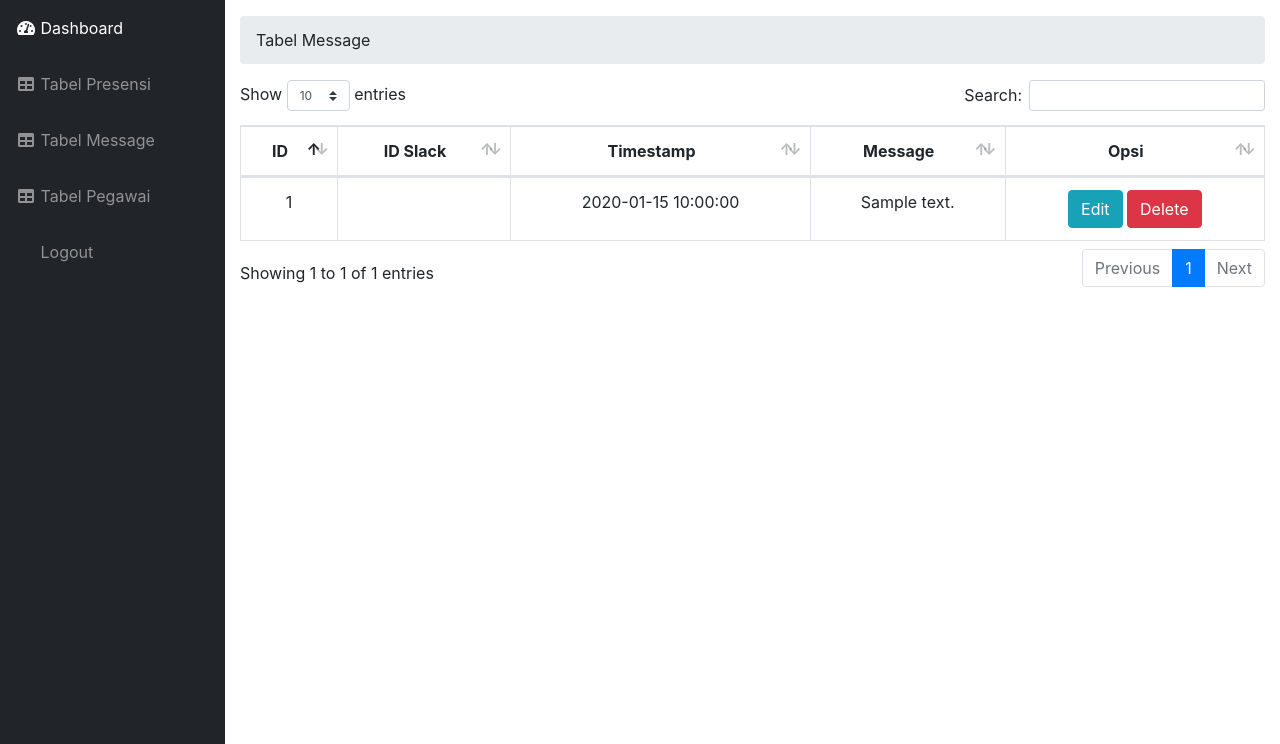
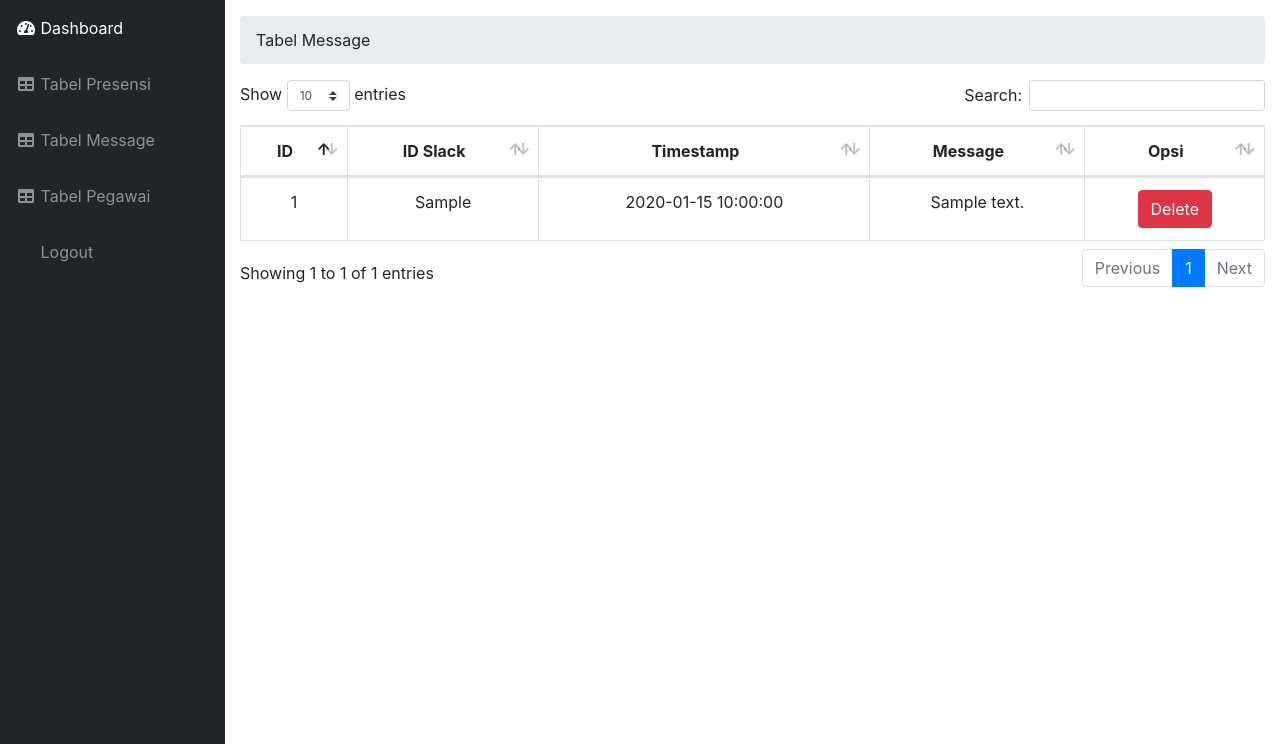
Before and after one commit to duwiharyanto/sistemayoabsen, a PHP site: page /includes/tabel_message.php in a window 1280 px wide. Shown: the part 56-800 px from the top of the page. Run offline with PHP 8.4, Linux system fonts and the light colour scheme; tables that the repository leaves empty or names only in its code hold one stand-in row (values such as "Sample post"); data that the repository does not hold is empty.

Commit message:
removing edit from message

```diff
--- a/api/slack.php
+++ b/api/slack.php
@@ -6,7 +6,7 @@ $data = json_decode(file_get_contents('php://input'), true);
 //print_r($data['user']['timestamp']);
 // Tabel Message
 foreach ((array)$data as $value) {
-	$sql = mysqli_query($connection, "INSERT INTO tb_message (id, idSlack, timestamp, message) values ('"."','".$value['slack_id']."','".$value['timestamp']."','".$value['message']."')");
+	$sql = mysqli_query($connection, "INSERT INTO tb_message (id, user, timestamp, message) values ('"."','".$value['slack_id']."','".$value['timestamp']."','".$value['message']."')");
 	}
 
 
--- a/includes/tabel_message.php
+++ b/includes/tabel_message.php
@@ -55,14 +55,10 @@ require "../config/config.php";
 
                 		      <tr>
                               <td><?php echo $no++; ?></td>
-                				<td><?php echo $data['idSlack']; ?></td>
+                				<td><?php echo $data['user']; ?></td>
                 				<td><?php echo $data['timestamp']; ?></td>
                 				<td><?php echo $data['message']; ?></td>
                 				<td>
-                                    <button type="button" class="btn btn-info edit_button"
-                                    data-toggle="modal" data-target="#edit"
-                                    data-id="<?php echo $data['idSlack']; ?>"
-                                    data-namaSlack = "<?php echo $data['namaSlack']; ?>"> Edit </button>
 
                                     <button type="button" class="btn btn-danger" href="#" data-href="delete_message.php?id=<?php echo $data['id']; ?>" data-toggle="modal" data-target="#delete">Delete</button>
                                 </td>
@@ -76,36 +72,6 @@ require "../config/config.php";
           </div>
 	   </div>
     </div>
-</div>
-
-<!-- Edit Message Modal -->
-<div class="modal fade" id="edit" tabindex="-1" role="dialog" aria-labelledby="myModalLabel" aria-hidden="true">
-    <div class="modal-dialog">
-         <div class="modal-content">
-                 <div class="modal-header">
-                    <h4 class="modal-title" id="myModalLabel">Edit Pegawai</h4>
-                        <button type="button" class="close" data-dismiss="modal" aria-hidden="true">&times;</button>
-                 </div>
-            <div class="modal-body">
-                <div class="fetched-data">
-         <form role="form" action="update_message.php" method="POST">
-               <div class="form-group">
-                     <label for="user">ID Slack:</label><br>
-                        <input type="text" class="form-control idSlack" name="idSlack" id="idSlack" value="<?php echo $data['idSlack']; ?>" readonly>
-            </div>
-            <div class="form-group">
-                     <label for="user">Message:</label><br>
-                        <input type="text" class="form-control message" name="message" id="message" value="<?php echo $data['message']; ?>">
-            </div>
-            <div class="modal-footer">
-                     <button type="button" name="close" class="btn btn-default" data-dismiss="modal">Close</button>
-                     <button type="submit" name="update" class="btn btn-info">Update</button>
-                    </div>
-                </form>
-            </div>
-         </div>
-        </div>
-     </div>
 </div>
 
 <!-- Delete Message Modal -->
@@ -122,7 +88,7 @@ require "../config/config.php";
             </div>
             <div class="modal-footer">
                 <button type="button" class="btn btn-default" data-dismiss="modal">Cancel</button>
-                <a class="btn btn-danger btn-ok">Delete</a>
+                <a class="btn btn-danger delete_button">Delete</a>
             </div>
         </div>
     </div>
@@ -140,15 +106,9 @@ require "../config/config.php";
     $('#myTable').DataTable();
 });
 
-$(document).on("click", '.edit_button', function(e) {
-    var idSlack = $(this).data('idSlack');
-    var namaSlack = $(this).data('namaSlack');
-    $(".idSlack").val(idSlack);
-    $(".namaSlack").val(namaSlack);
-});
 
 $('#delete').on('show.bs.modal', function(e) {
-    $(this).find('.btn-ok').attr('href', $(e.relatedTarget).data('href'));
+    $(this).find('.delete_button').attr('href', $(e.relatedTarget).data('href'));
 });
 
 </script>
```
